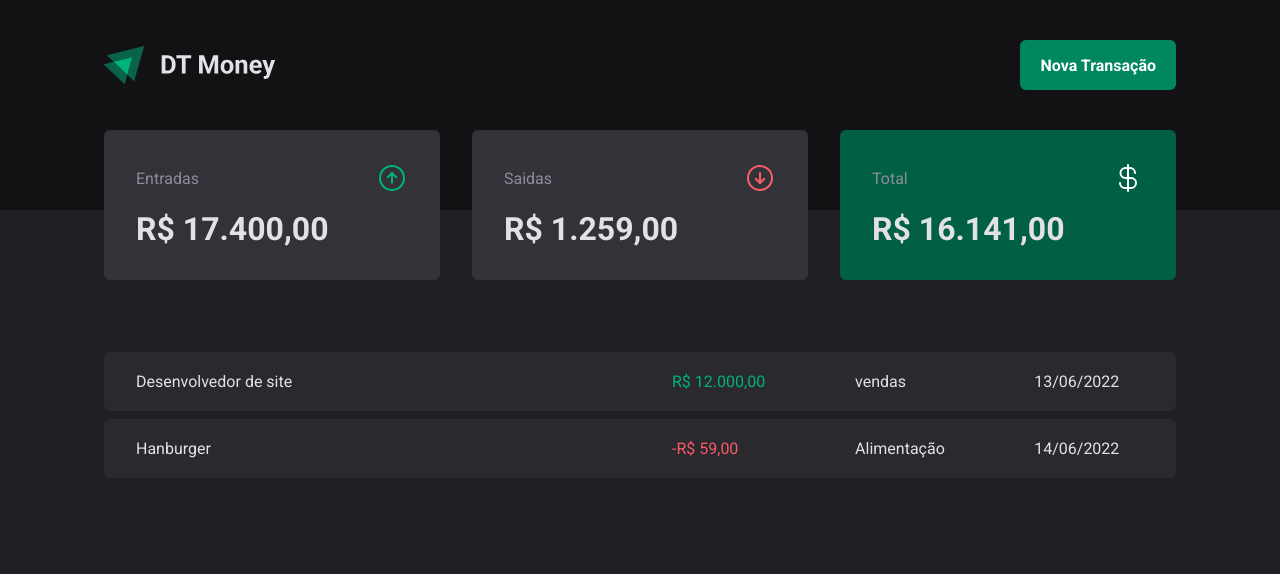
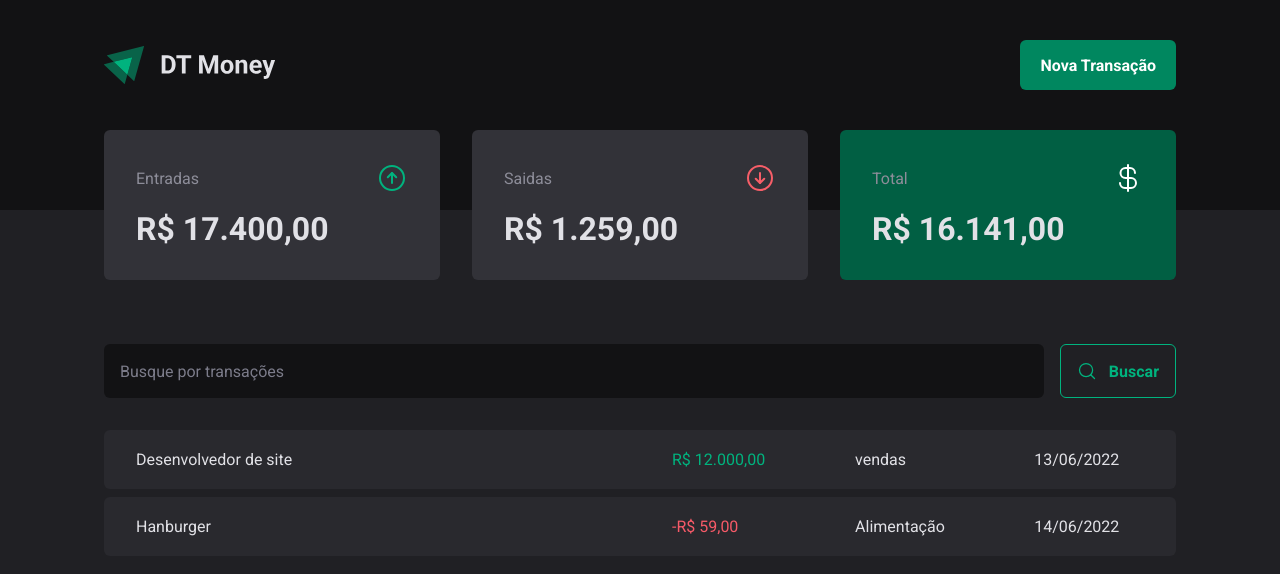
Before and after one commit to Mraimundo/DT-Money, a React (Vite) app: page / in a window 1280 px wide. Shown: the top 574 px of the page. Built offline with nearby package versions, Linux system fonts and the light colour scheme.

Commit message:
feat: Add SearchForm component

```diff
--- /dev/null
+++ b/src/pages/Transactions/components/SearchForm/index.tsx
@@ -0,0 +1,16 @@
+import { MagnifyingGlass } from "phosphor-react";
+import { SearchFormContainer } from "../SearchForm/styles";
+
+
+export function SearchForm() {
+  return (
+    <SearchFormContainer>
+      <input type="text" placeholder="Busque por transações" />
+
+      <button type="submit">
+        <MagnifyingGlass size={20}/>
+        Buscar
+      </button>
+    </SearchFormContainer>
+  )
+}
--- /dev/null
+++ b/src/pages/Transactions/components/SearchForm/styles.ts
@@ -0,0 +1,41 @@
+import { styled } from "styled-components";
+
+export const SearchFormContainer = styled.form`
+  display: flex;
+  gap: 1rem;
+
+  input {
+    flex: 1;
+    border-radius: 6px;
+    border: 0;
+    background: ${props => props.theme["gray-900"]};
+    color: ${props => props.theme["gray-900"]};
+    padding: 1rem;
+
+    &::placeholder {
+      color: ${props => props.theme["gray-500"]};
+    }
+  }
+
+  button {
+    display: flex;
+    align-items: center;
+    gap: 0.75rem;
+
+    border: 0;
+    padding: 1rem;
+    background: transparent;
+    border: 1px solid ${props => props.theme["green-300"]};
+    color: ${props => props.theme["green-300"]};
+    font-weight: bold;
+    border-radius: 6px;
+    cursor: pointer;
+
+    &:hover {
+      background: ${props => props.theme["green-500"]};
+      border-color: ${props => props.theme["green-500"]};
+      color: ${props => props.theme["white"]};
+      transition: background-color 0.2s, color 0.2s border-color 0.2s;
+    }
+  }
+`;
--- a/src/pages/Transactions/index.tsx
+++ b/src/pages/Transactions/index.tsx
@@ -1,5 +1,7 @@
 import { Header } from "../../components/Header";
 import { Summary } from "../../components/Summery";
+import { SearchForm } from "./components/SearchForm";
+
 import { TransactionContainer, TransactionTable, PriceHighlight } from "./styled";
 
 
@@ -10,6 +12,8 @@
       <Summary/>
 
       <TransactionContainer>
+        <SearchForm/>
+
         <TransactionTable>
           <tbody>
             <tr>
--- a/src/pages/Transactions/styled.ts
+++ b/src/pages/Transactions/styled.ts
@@ -11,7 +11,7 @@
   width: 100%;
   border-collapse: separate;
   border-spacing: 0 0.5rem;
-  /* margin-top: 1.5rem; */
+  margin-top: 1.5rem;
 
   td {
     padding: 1.25rem 2rem;
```
